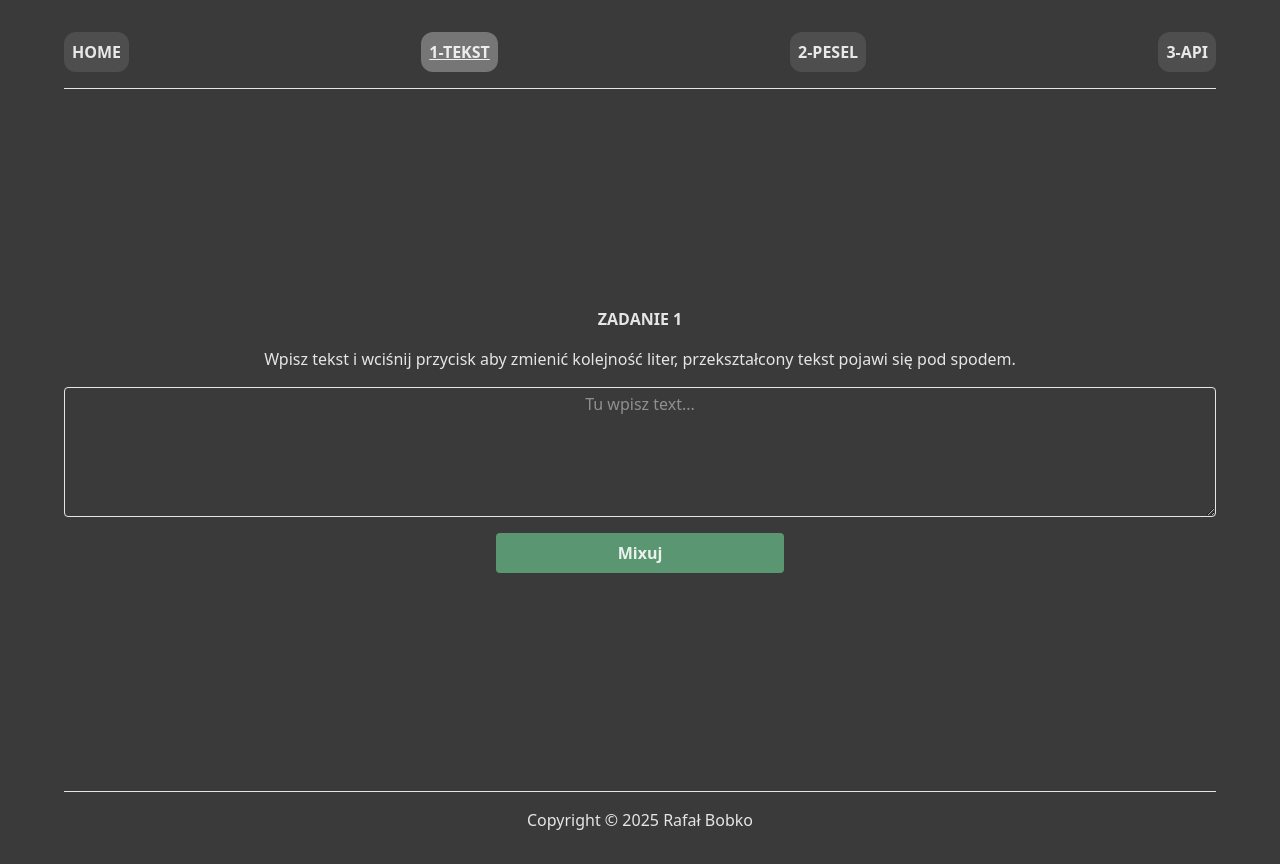
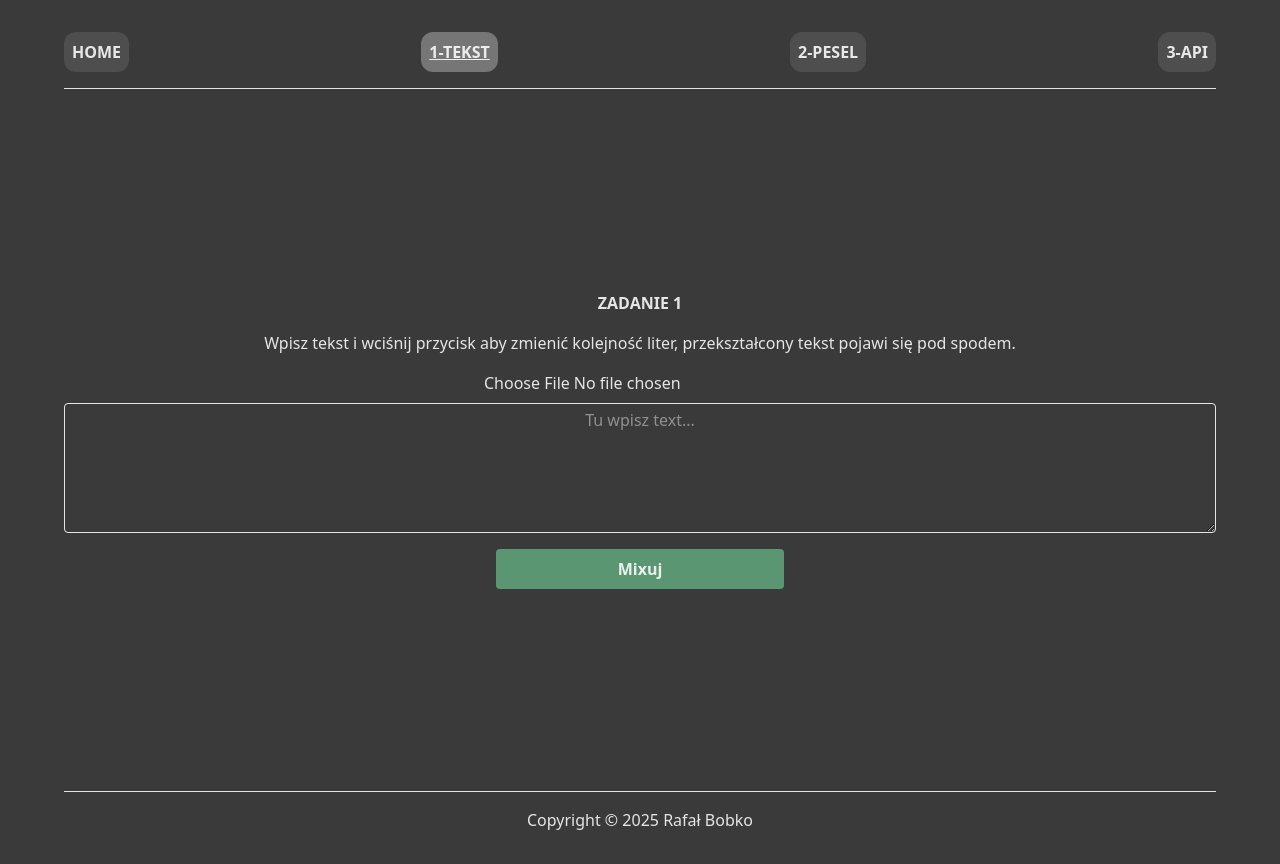
Before and after one commit to sabaudianin/Tablica-Validacja-Api, a React (Vite) app: page /tekst in a window 1280 px wide. Built offline with nearby package versions, Linux system fonts and the light colour scheme; no server answers.

Commit message:
feat upload text file to tekstTask component

```diff
--- a/src/pages/tekstTask/TekstTask.tsx
+++ b/src/pages/tekstTask/TekstTask.tsx
@@ -1,12 +1,37 @@
 import React, { useState } from "react";
 
 export const TekstTask = () => {
-  const [promptText, setpromptText] = useState("");
+  const [promptText, setPromptText] = useState("");
   const [cut, setCut] = useState(promptText);
+  const [error, setError] = useState<string | null>(null);
+  const [isLoading, setIsLoading] = useState<boolean>(false);
+
+  //Upload file , jakby nie działało na starych przegladarkach rozwazyc fileReader
+  const readTextFile = async (file: File): Promise<string> => {
+    return await file.text();
+  };
+
+  const uploadFile = async (e: React.ChangeEvent<HTMLInputElement>) => {
+    const file = e.target.files?.[0];
+    if (!file) return;
+
+    setIsLoading(true);
+    setError(null);
+    try {
+      const text = await readTextFile(file);
+      setPromptText(text);
+    } catch (error) {
+      console.log(error);
+      setError("Nie udało się załądować pliku");
+    } finally {
+      setIsLoading(false);
+      e.target.value = "";
+    }
+  };
 
   const handleMix = () => {
     setCut(cutText(promptText));
-    setpromptText("");
+    setPromptText("");
   };
 
   const mixWord = (word: string): string => {
@@ -38,12 +63,21 @@ export const TekstTask = () => {
         Wpisz tekst i wciśnij przycisk aby zmienić kolejność liter,
         przekształcony tekst pojawi się pod spodem.
       </h3>
+
       <div className="flex flex-col gap-2 items-center">
+        <input
+          type="file"
+          size={1024}
+          onChange={uploadFile}
+          accept=".txt,text/plain"
+          disabled={isLoading}
+        />
+        {error && <p className="text-red-500">{error}</p>}
         <textarea
           value={promptText}
           placeholder="Tu wpisz text..."
           rows={5}
-          onChange={(e) => setpromptText(e.target.value)}
+          onChange={(e) => setPromptText(e.target.value)}
           className="border w-full rounded p-1 text-center"
         ></textarea>
         <button
```
